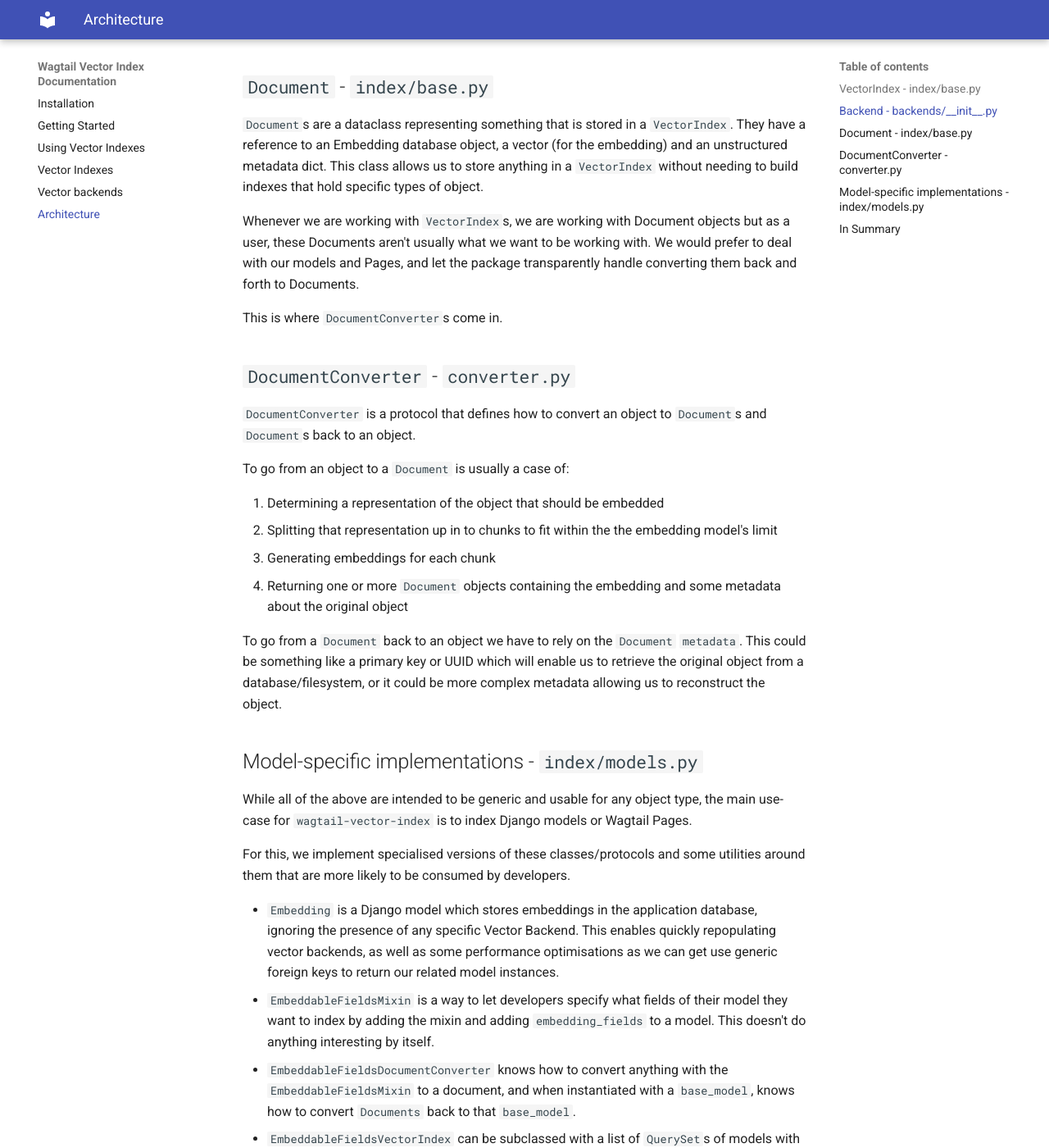
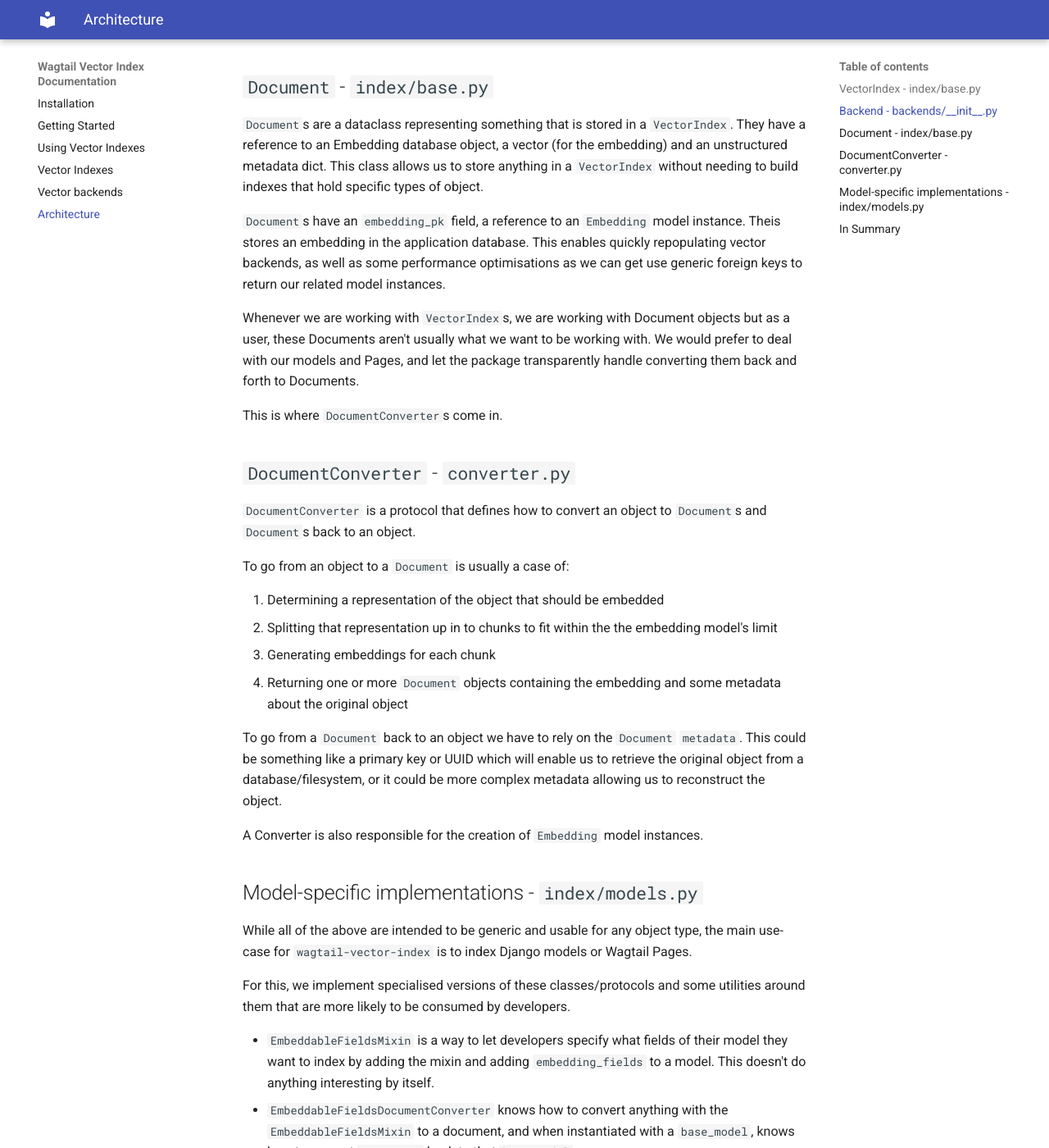
Before and after one commit to wagtail/wagtail-vector-index, an MkDocs documentation site: the page built from docs/architecture.md, in a window 1280 px wide and 1400 px high, scrolled down 957 px. Shown: the whole window at 82% size. Built offline with MkDocs 1.6.1 and Material for MkDocs 9.7.7, drawn with Linux system fonts in a browser that asks for light colours.

Commit message:
Update architecture docs with reference to how Embedding objects are managed

```diff
--- a/docs/architecture.md
+++ b/docs/architecture.md
@@ -24,6 +24,8 @@
 
 `Document`s are a dataclass representing something that is stored in a `VectorIndex`. They have a reference to an Embedding database object, a vector (for the embedding) and an unstructured metadata dict. This class allows us to store anything in a `VectorIndex` without needing to build indexes that hold specific types of object.
 
+`Document`s have an `embedding_pk` field, a reference to an `Embedding` model instance. Theis stores an embedding in the application database. This enables quickly repopulating vector backends, as well as some performance optimisations as we can get use generic foreign keys to return our related model instances.
+
 Whenever we are working with `VectorIndex`s, we are working with Document objects but as a user, these Documents aren't usually what we want to be working with. We would prefer to deal with our models and Pages, and let the package transparently handle converting them back and forth to Documents.
 
 This is where `DocumentConverter`s come in.
@@ -41,13 +43,14 @@
 
 To go from a `Document` back to an object we have to rely on the `Document` `metadata`. This could be something like a primary key or UUID which will enable us to retrieve the original object from a database/filesystem, or it could be more complex metadata allowing us to reconstruct the object.
 
+A Converter is also responsible for the creation of `Embedding` model instances.
+
 ## Model-specific implementations - `index/models.py`
 
 While all of the above are intended to be generic and usable for any object type, the main use-case for `wagtail-vector-index` is to index Django models or Wagtail Pages.
 
 For this, we implement specialised versions of these classes/protocols and some utilities around them that are more likely to be consumed by developers.
 
-* `Embedding` is a Django model which stores embeddings in the application database, ignoring the presence of any specific Vector Backend. This enables quickly repopulating vector backends, as well as some performance optimisations as we can get use generic foreign keys to return our related model instances.
 * `EmbeddableFieldsMixin` is a way to let developers specify what fields of their model they want to index by adding the mixin and adding `embedding_fields` to a model. This doesn't do anything interesting by itself.
 * `EmbeddableFieldsDocumentConverter` knows how to convert anything with the `EmbeddableFieldsMixin` to a document, and when instantiated with a `base_model`, knows how to convert `Documents` back to that `base_model`.
 * `EmbeddableFieldsVectorIndex` can be subclassed with a list of `QuerySet`s of models with `EmbeddableFieldsMixin` and manages the index for them. It uses `EmbeddableFieldsDocumentConverter` to shepherd documents back and forth.
```
